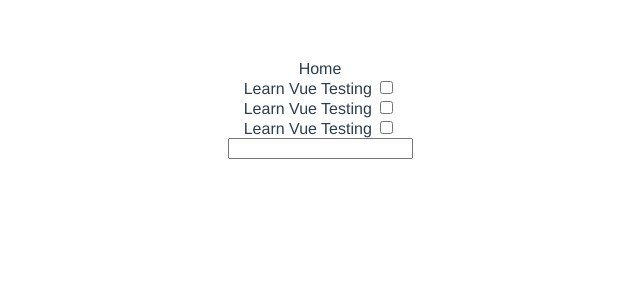
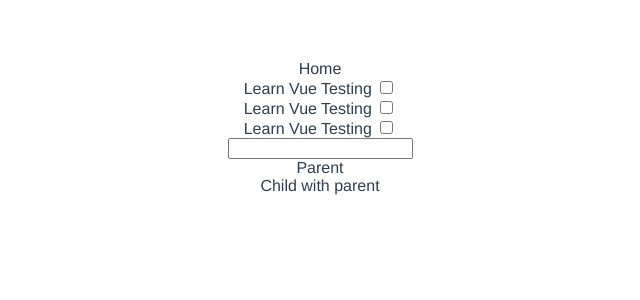
Before and after one commit to alejandrogonzalezct/vue-testing-jest, a Vue app: page / in a window 1280 px wide. Shown: the top 300 px of the page, without its empty margins (320-960 px from the left). Built offline with nearby package versions, Linux system fonts and the light colour scheme.

Commit message:
testing parent component

```diff
--- a/src/App.vue
+++ b/src/App.vue
@@ -1,15 +1,18 @@
 <template>
   <Navbar/>
   <TodoApp/>
+  <Parent/>
 </template>
 <script>
 import TodoApp from '@/components/TodoApp.vue'
 import Navbar from '@/components/Nav.vue'
+import Parent from '@/components/parent-child/Parent.vue'
 export default {
   name: 'App',
   components: {
     TodoApp,
-    Navbar
+    Navbar,
+    Parent
   }
 }
 </script>
--- /dev/null
+++ b/src/components/parent-child/Child.vue
@@ -0,0 +1,10 @@
+<template>
+    <div>
+        Child with parent
+    </div>
+</template>
+<script>
+export default {
+    name:"ParentComponent"
+}
+</script>
--- /dev/null
+++ b/src/components/parent-child/Parent.vue
@@ -0,0 +1,16 @@
+<template>
+    <div>
+        Parent
+        <Child/>
+    </div>
+</template>
+<script>
+import Child from '@/components/parent-child/Child.vue'
+export default {
+    name:"ParentComponent",
+    components:{
+        Child
+    }
+
+}
+</script>
```
Also changed, not shown: 1 other file (tests, documents, lock files or other folders).
